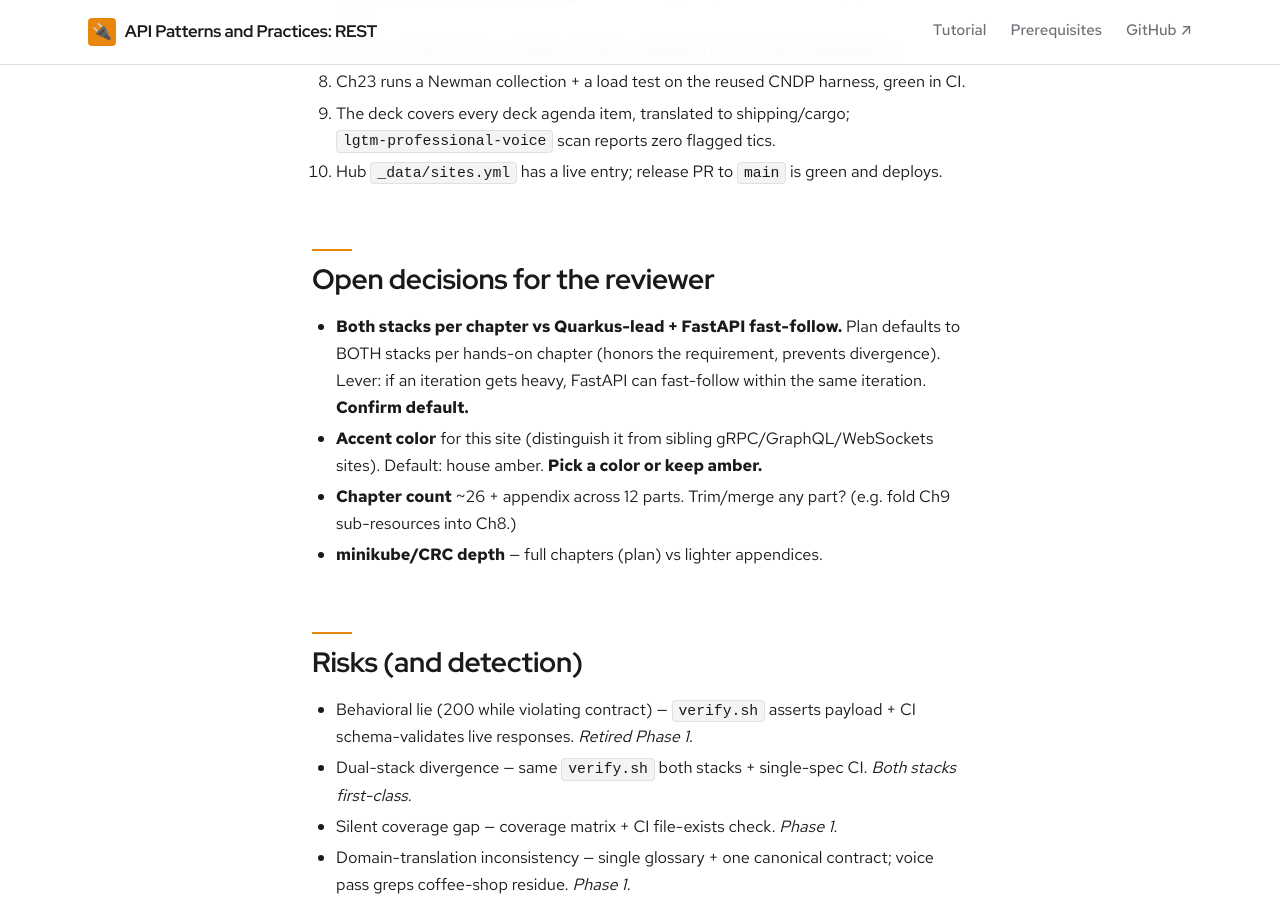
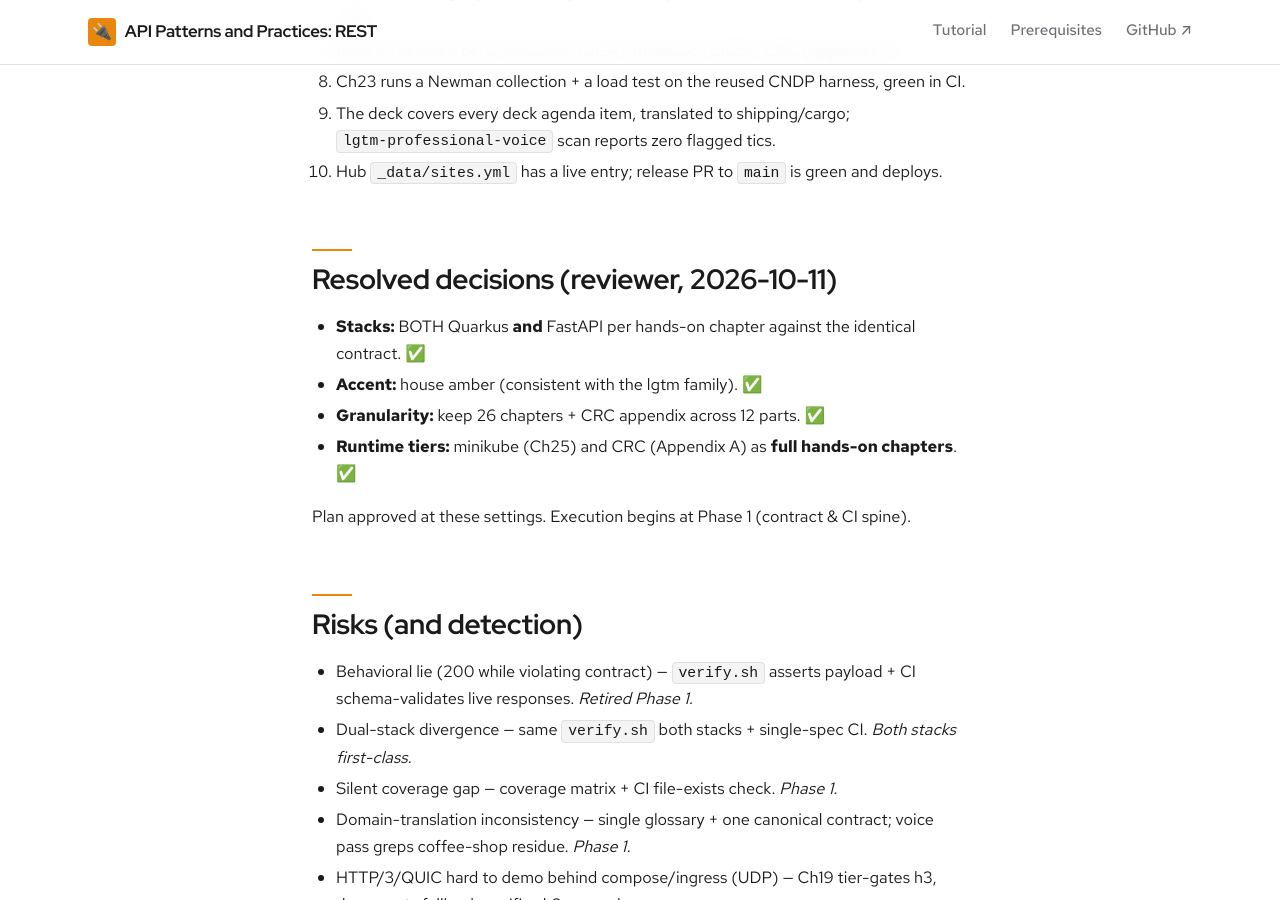
Before and after one commit to patterncatalyst/api-patterns-and-practices-rest, a Jekyll site: the page built from _plans/iteration-plan.md, in a window 1280 px wide and 900 px high, scrolled down 6678 px. Built offline with Jekyll 4.4.1, drawn with Linux system fonts in a browser that asks for light colours; some web fonts are replaced.

Commit message:
docs: lock r01 plan decisions (both stacks, amber, 26ch, full tiers)

```diff
--- a/_plans/iteration-plan.md
+++ b/_plans/iteration-plan.md
@@ -170,16 +170,14 @@ resolve; no eBPF/Aya residue.
 9. The deck covers every deck agenda item, translated to shipping/cargo; `lgtm-professional-voice` scan reports zero flagged tics.
 10. Hub `_data/sites.yml` has a live entry; release PR to `main` is green and deploys.
 
-## Open decisions for the reviewer
+## Resolved decisions (reviewer, 2026-10-11)
 
-- **Both stacks per chapter vs Quarkus-lead + FastAPI fast-follow.** Plan defaults to BOTH
-  stacks per hands-on chapter (honors the requirement, prevents divergence). Lever: if an
-  iteration gets heavy, FastAPI can fast-follow within the same iteration. **Confirm default.**
-- **Accent color** for this site (distinguish it from sibling gRPC/GraphQL/WebSockets sites).
-  Default: house amber. **Pick a color or keep amber.**
-- **Chapter count** ~26 + appendix across 12 parts. Trim/merge any part? (e.g. fold Ch9
-  sub-resources into Ch8.)
-- **minikube/CRC depth** — full chapters (plan) vs lighter appendices.
+- **Stacks:** BOTH Quarkus **and** FastAPI per hands-on chapter against the identical contract. ✅
+- **Accent:** house amber (consistent with the lgtm family). ✅
+- **Granularity:** keep 26 chapters + CRC appendix across 12 parts. ✅
+- **Runtime tiers:** minikube (Ch25) and CRC (Appendix A) as **full hands-on chapters**. ✅
+
+Plan approved at these settings. Execution begins at Phase 1 (contract & CI spine).
 
 ## Risks (and detection)
 
```
